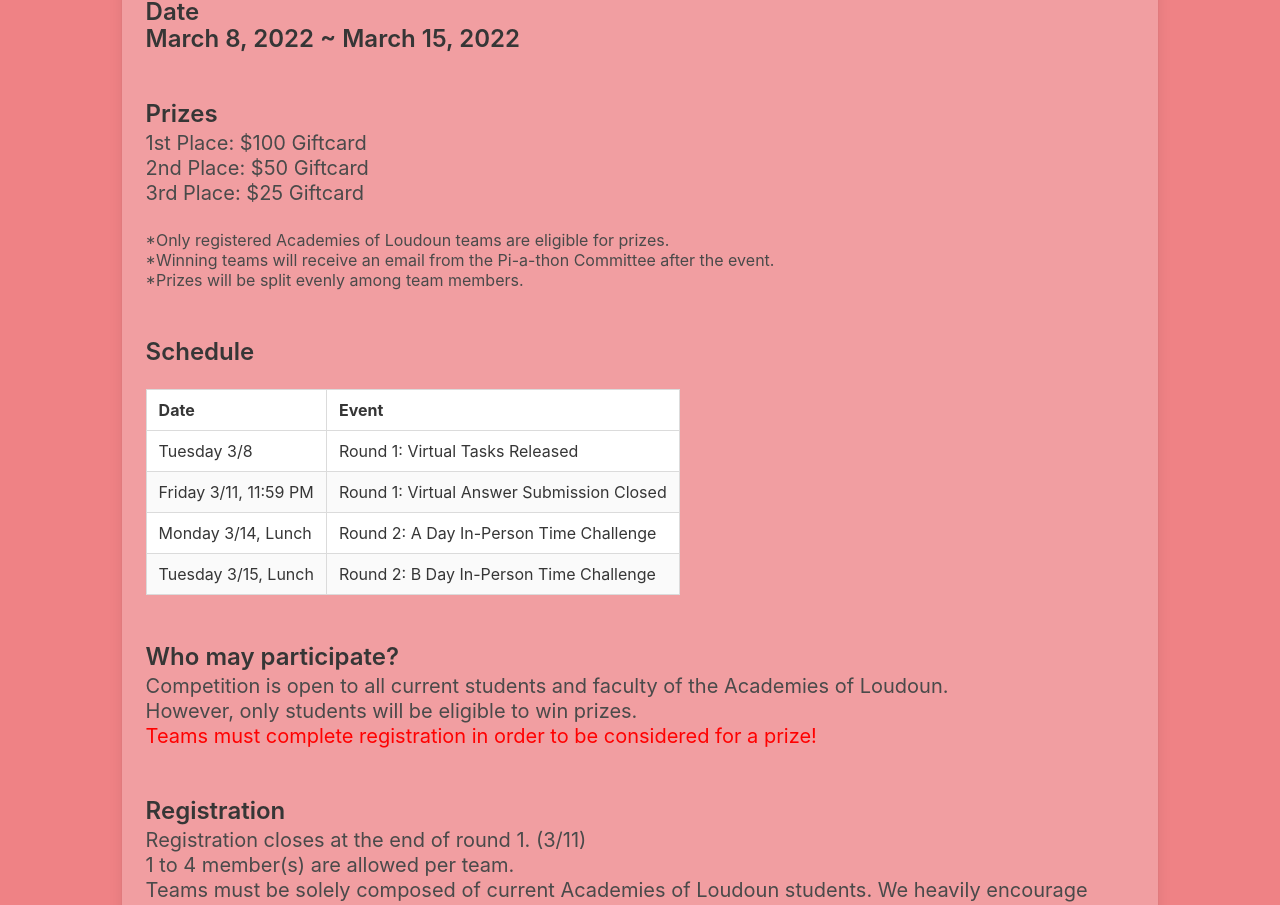
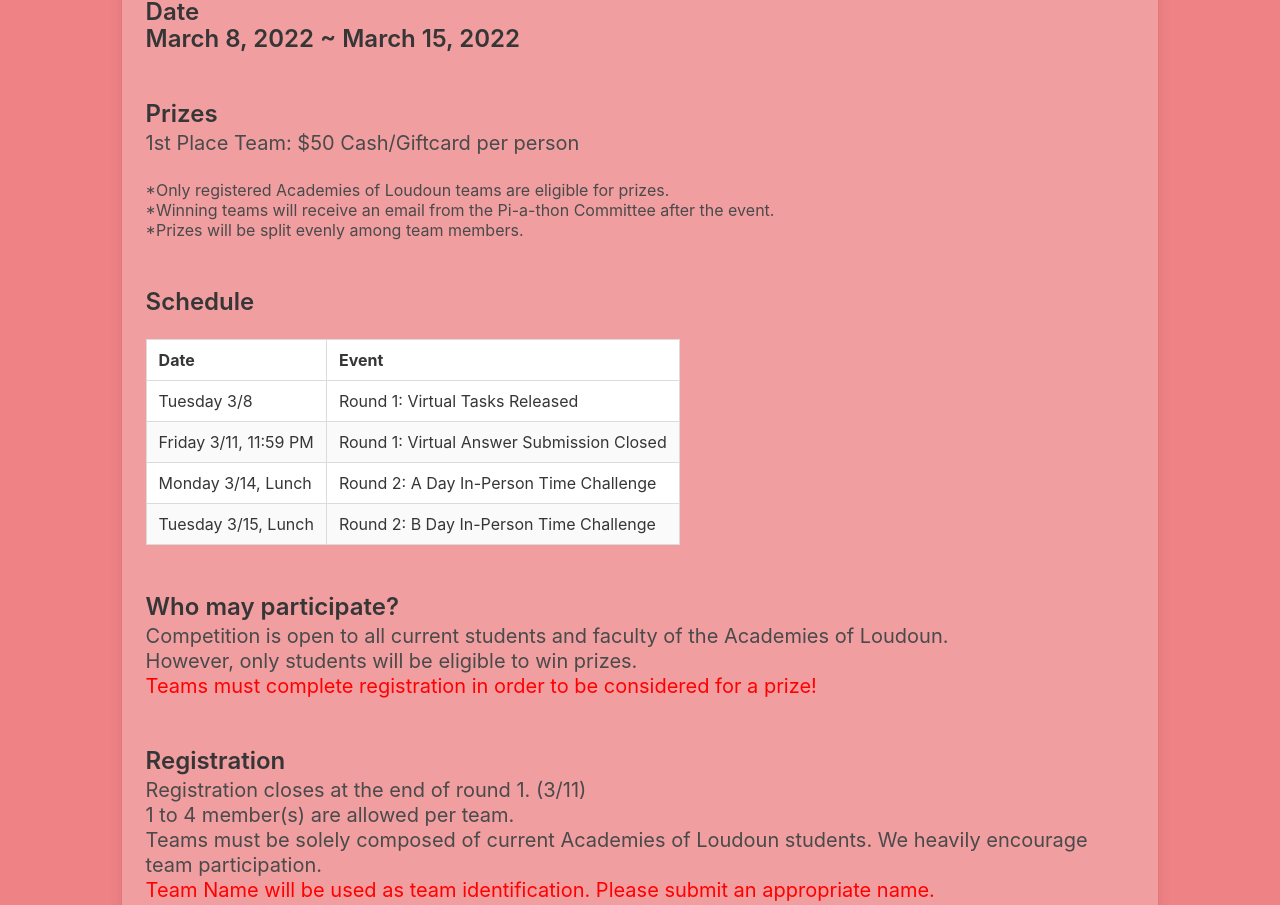
Before and after one commit to ooys/ACL-secret-math-society, a Next.js app: page /piathon in a window 1280 px wide. Shown: the part 779-1684 px from the top of the page. Built offline with nearby package versions, Linux system fonts and the light colour scheme.

Commit message:
Update Awards

```diff
--- a/pages/piathon.js
+++ b/pages/piathon.js
@@ -66,11 +66,7 @@
                             <br></br>
                             <p className="title is-4">Prizes</p>
                             <p className="subtitle is-5">
-                                1st Place: $100 Giftcard
-                                <br></br>
-                                2nd Place: $50 Giftcard
-                                <br></br>
-                                3rd Place: $25 Giftcard
+                                1st Place Team: $50 Cash/Giftcard per person
                             </p>
                             <p className="subtitle is-6">
                                 *Only registered Academies of Loudoun teams are
```
